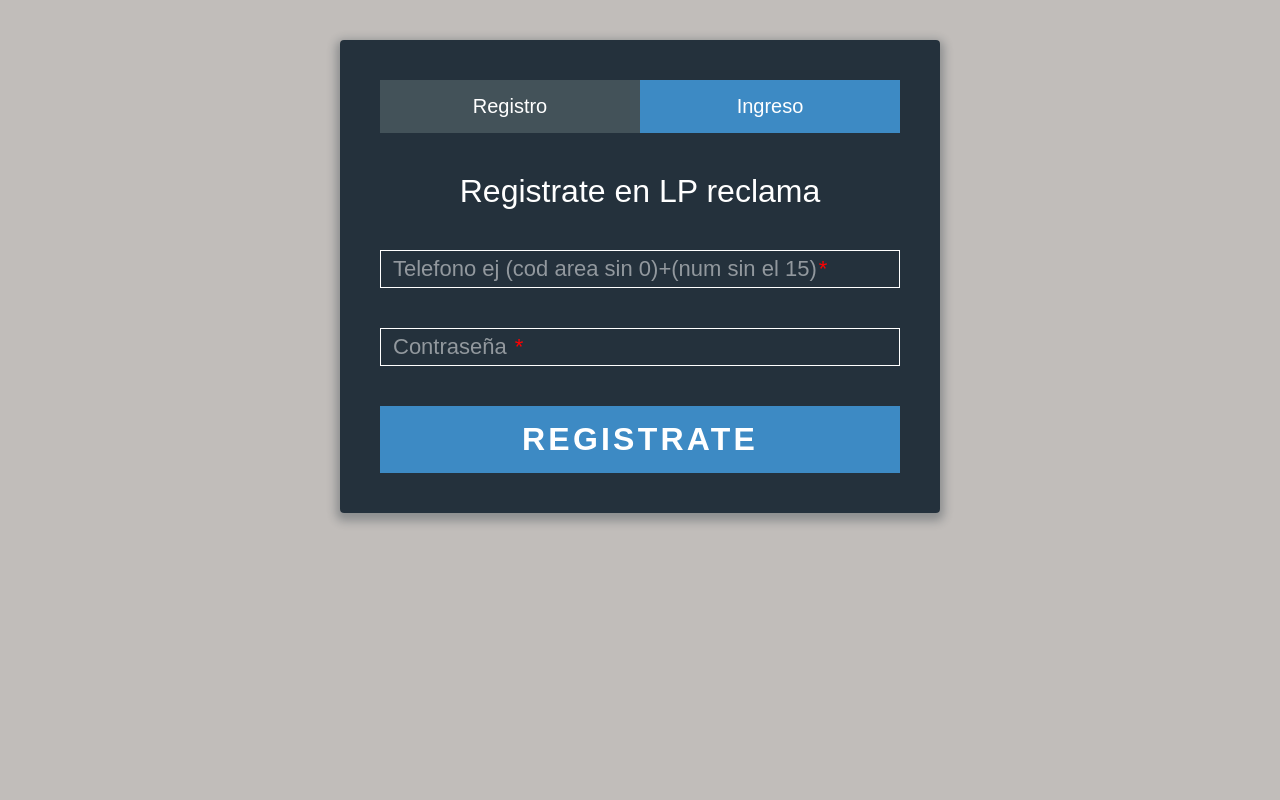
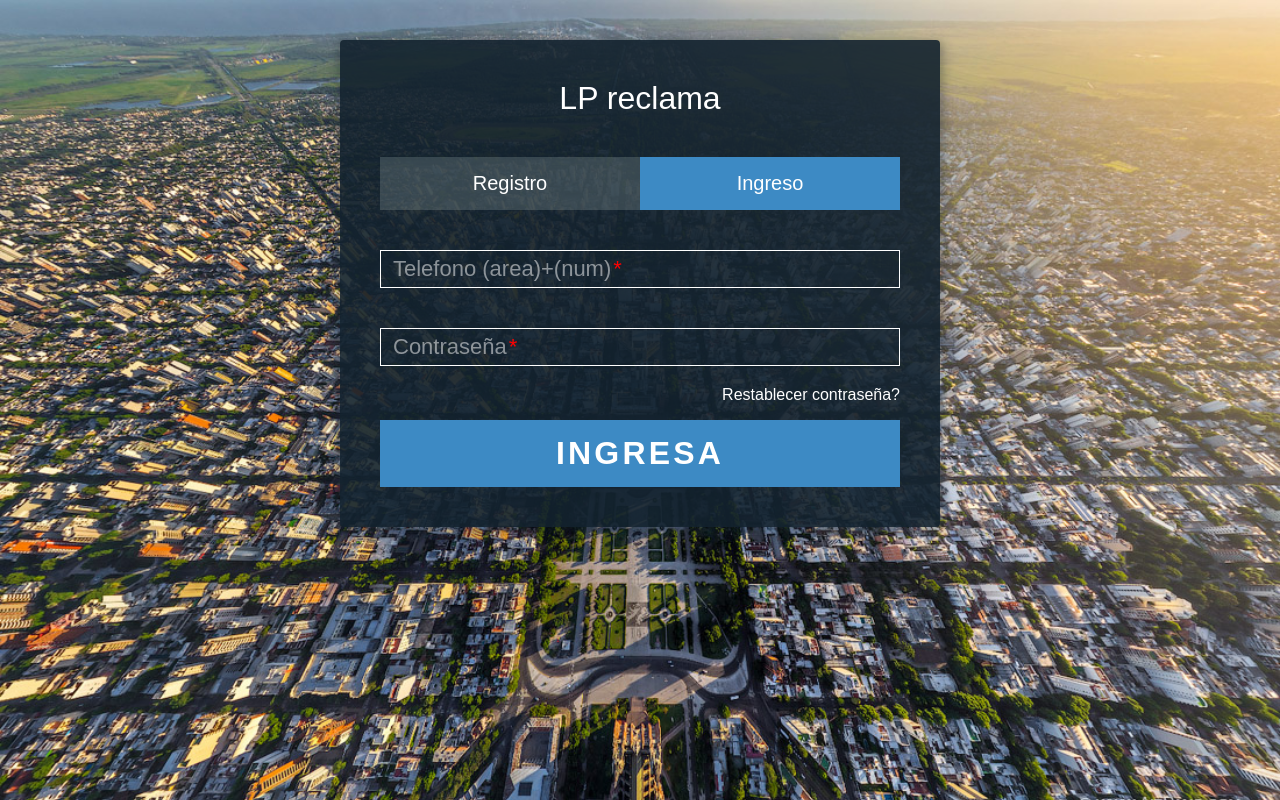
Before and after one commit to fbarbera/Agile2018, a plain HTML site: page public/Login.html in a window 1280 px wide. Drawn offline with Linux system fonts and the light colour scheme; some packages are replaced by stand-ins of ours.

Commit message:
FondoLogin

```diff
--- a/public/Login.html
+++ b/public/Login.html
@@ -1,10 +1,12 @@
 <!DOCTYPE html>
 <html>
 <head>
+    <meta charset="utf-8">
+    <meta content="width=device-width, initial-scale=1.0">
+    <link rel="stylesheet" type="text/css" href="css/Login.css" />
 
     <script type="text/javascript" src="js/jQuery.min.js">  </script>
     <script type="text/javascript" src="script/login.js"></script>
-    <link rel="stylesheet" type="text/css" href="css/Login.css" />
     <script defer src="/__/firebase/5.5.1/firebase-app.js"></script>
     <!-- include only the Firebase features as you need -->
     <script defer src="/__/firebase/5.5.1/firebase-auth.js"></script>
@@ -17,6 +19,7 @@
 </head>
 <body>
 <div class="form">
+      <h1>LP reclama</h1>
 
       <ul class="tab-group">
         <li class="tab"><a href="#signup">Registro</a></li>
@@ -24,45 +27,12 @@
       </ul>
 
       <div class="tab-content">
-        <div id="signup">
-          <h1>Registrate en LP reclama</h1>
-
-          <form action="/" method="post">
-
-          <div class="top-row">
-            <div class="field-wrap">
-
-            </div>
-          </div>
-
-          <div class="field-wrap">
-            <label>
-              Telefono ej (cod area sin 0)+(num sin el 15)<span class="req">*</span>
-            </label>
-            <input type="numero"required autocomplete="off"/>
-          </div>
-
-            <div class="field-wrap">
-              <label>
-                Contraseña <span class="req">*</span>
-              </label>
-              <input type="password"required autocomplete="off"/>
-            </div>
-
-          <button type="submit" class="button button-block" onclick="logueo()"/>registrate</button>
-
-          </form>
-
-          </div>
-
-        <div id="login">
-          <h1>Bienvenido! LP reclama</h1>
-
+         <div id="login">
           <form action="/" method="post">
 
             <div class="field-wrap">
               <label>
-                Telefono ej (cod area sin 0)+(num sin el 15)<span class="req">*</span>
+                Telefono (area)+(num)<span class="req">*</span>
               </label>
               <input type="text"required autocomplete="off"/>
             </div>
@@ -81,6 +51,38 @@
           </form>
         </div>
 
+        <div id="signup">
+
+          <form action="/" method="post">
+
+          <div class="top-row">
+            <div class="field-wrap">
+
+            </div>
+          </div>
+
+          <div class="field-wrap">
+            <label>
+              Telefono (area)+(num)<span class="req">*</span>
+            </label>
+            <input type="numero"required autocomplete="off"/>
+          </div>
+
+            <div class="field-wrap">
+              <label>
+                Contraseña <span class="req">*</span>
+              </label>
+              <input type="password"required autocomplete="off"/>
+            </div>
+
+          <button type="submit" class="button button-block" onclick="logueo()"/>registrate</button>
+
+          </form>
+
+          </div>
+
+
+
 
         </div><!-- tab-content -->
 </div> <!-- /form -->
--- a/public/css/login.css
+++ b/public/css/login.css
@@ -7,8 +7,23 @@ html {
 }
 
 body {
-  background: #c1bdba;
-  font-family: 'Titillium Web', sans-serif;
+background-image: url(../img/LP.jpg);
+
+background-position: center center;
+
+/* Para que la imagen de fondo no se repita */
+
+background-repeat: no-repeat;
+
+/* La imagen se fija en la ventana de visualización para que la altura de la imagen no supere a la del contenido */
+
+background-attachment: fixed;
+
+/* La imagen de fondo se reescala automáticamente con el cambio del ancho de ventana del navegador */
+
+background-size: cover;
+
+font-family: 'Titillium Web', sans-serif;
 }
 
 a {
```
Also changed, not shown: public/img/LP.jpg (added).
